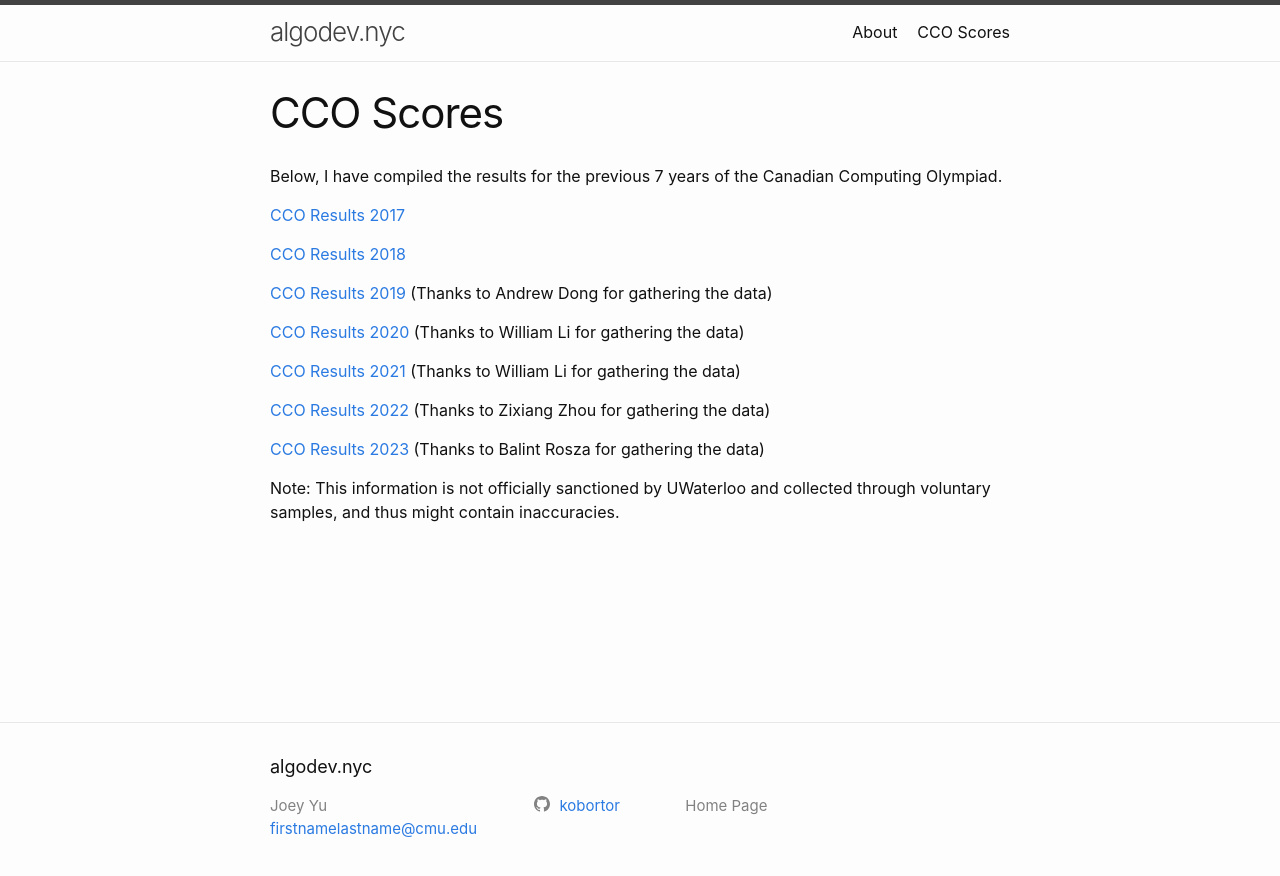
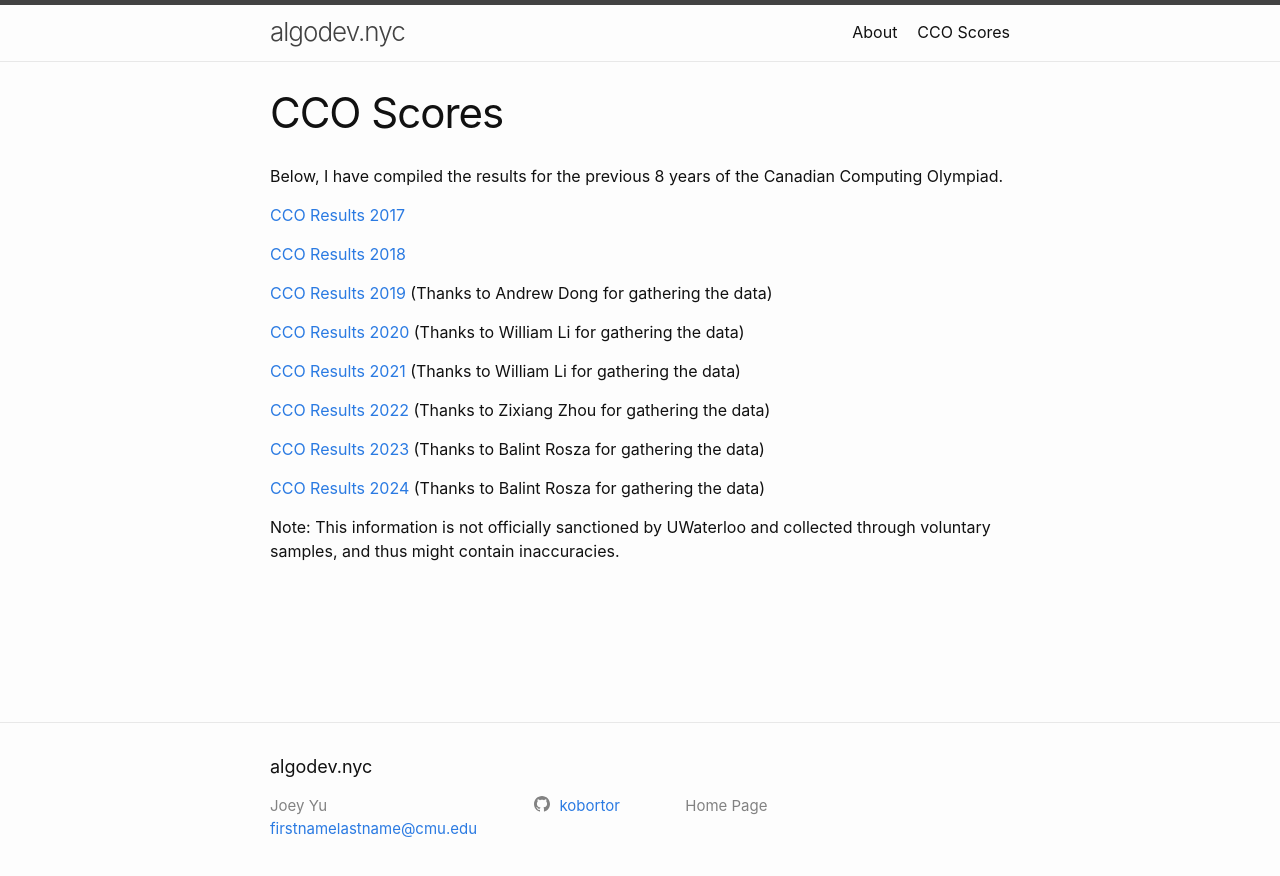
Before and after one commit to kobortor/kobortor.com, a Jekyll site: the page built from cco.markdown, in a window 1280 px wide. Shown: the top 876 px of the page. Built offline with Jekyll 4.4.1, drawn with Linux system fonts in a browser that asks for light colours.

Commit message:
Update cco.markdown for 2024

```diff
--- a/cco.markdown
+++ b/cco.markdown
@@ -4,7 +4,7 @@ title: CCO Scores
 permalink: /cco/
 ---
 
-Below, I have compiled the results for the previous 7 years of the Canadian Computing Olympiad.
+Below, I have compiled the results for the previous 8 years of the Canadian Computing Olympiad.
 
 [CCO Results 2017](https://docs.google.com/spreadsheets/d/1QtrUWsgY-zPCIwCfeSX_AXtDMleQX80ygAeeF9n4og8/edit?usp=sharing)
 
@@ -20,4 +20,6 @@ Below, I have compiled the results for the previous 7 years of the Canadian Comp
 
 [CCO Results 2023](https://docs.google.com/spreadsheets/d/1IKGjUs5T4dnxJoZ6p6K-59WdVcf9MSc0p1yOah5Zcxw/edit?usp=sharing) (Thanks to Balint Rosza for gathering the data)
 
+[CCO Results 2024](https://docs.google.com/spreadsheets/d/1Slduv9uL0P1c1e8jictqkv_AcT9Vwa5F3oBotNn106c/edit?usp=sharing) (Thanks to Balint Rosza for gathering the data)
+
 Note: This information is not officially sanctioned by UWaterloo and collected through voluntary samples, and thus might contain inaccuracies.
```
